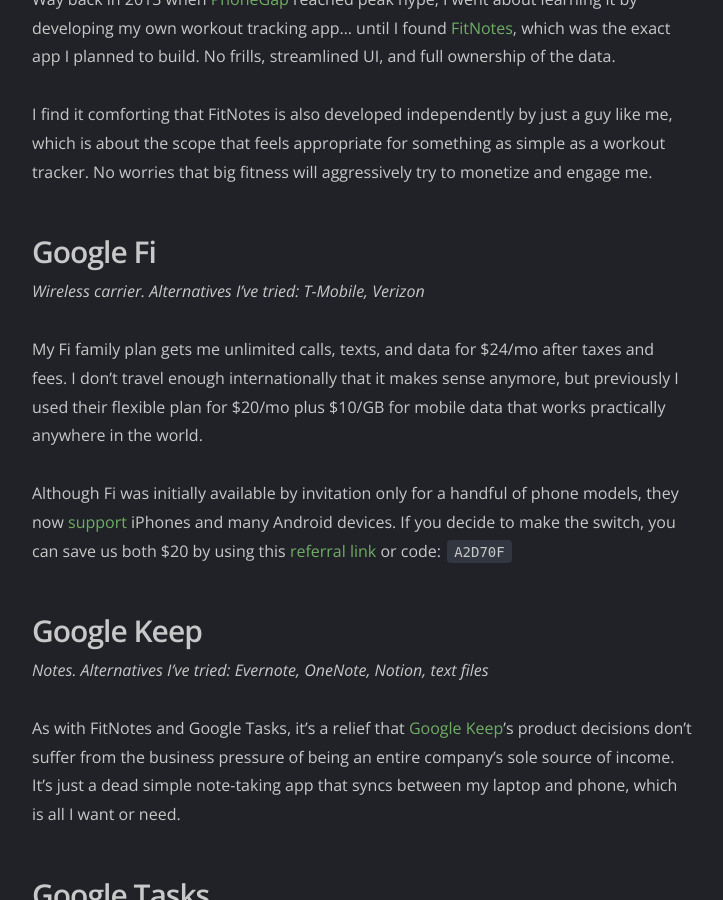
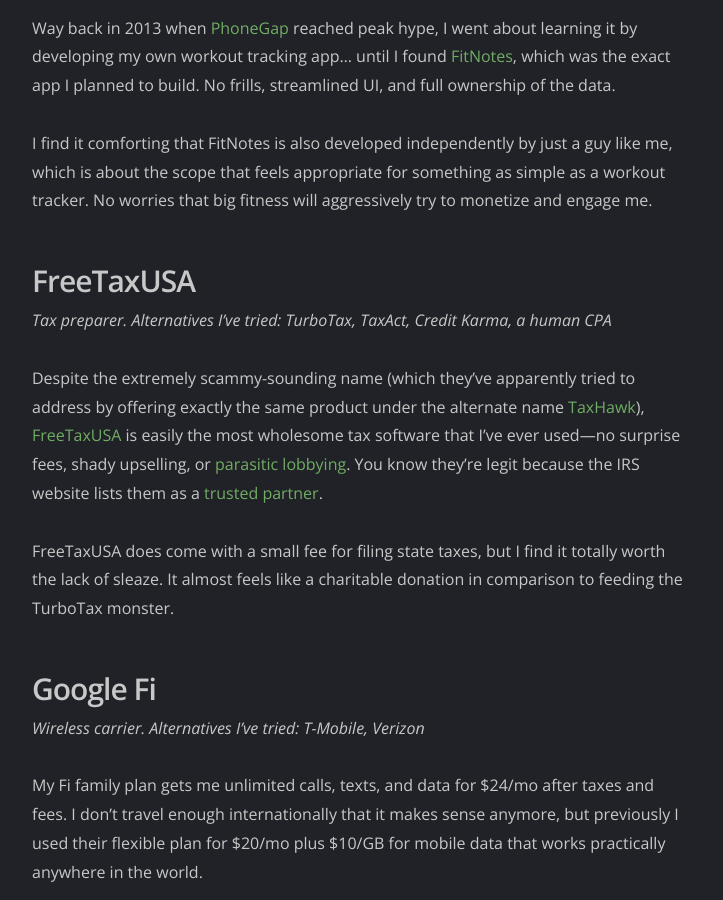
Before and after one commit to artnc/personal-website, a Jekyll site: the page built from src/blog/_posts/2022-12-31-apps-i-use.md, in a window 1280 px wide and 900 px high, scrolled down 3617 px. Shown: the whole window, without its empty margins (278-1001 px from the left). Built offline with Jekyll 4.4.1, drawn with Linux system fonts in a browser that asks for light colours; comment, search, counter and statistics services are not loaded; some of the changed text lies outside the part shown.

Commit message:
Add FreeTaxUSA to /apps-i-use

```diff
--- a/src/blog/_posts/2022-12-31-apps-i-use.md
+++ b/src/blog/_posts/2022-12-31-apps-i-use.md
@@ -9,7 +9,7 @@
 
 <!-- duo toc src/blog/_posts/2022-12-20-software-i-use.md | xc -->
 
-- General: [Android](#android), [Chronofile](#chronofile), [clipman](#clipman), [Duolingo](#duolingo), [Firefox](#firefox), [FitNotes](#fitnotes), [Google Fi](#google-fi), [Google Keep](#google-keep), [Google Tasks](#google-tasks), [Inoreader](#inoreader), [KeePassXC](#keepassxc), [Linux](#linux), [Meteogram](#meteogram), [Mint](#mint), [MobileSheets](#mobilesheets), [mpv](#mpv), [Mullvad](#mullvad), [MuseScore](#musescore), [Overleaf](#overleaf), [rclone](#rclone), [Reaper](#reaper), [Signal](#signal), [Syncthing](#syncthing)
+- General: [Android](#android), [Chronofile](#chronofile), [clipman](#clipman), [Duolingo](#duolingo), [Firefox](#firefox), [FitNotes](#fitnotes), [FreeTaxUSA](#freetaxusa), [Google Fi](#google-fi), [Google Keep](#google-keep), [Google Tasks](#google-tasks), [Inoreader](#inoreader), [KeePassXC](#keepassxc), [Linux](#linux), [Meteogram](#meteogram), [Mint](#mint), [MobileSheets](#mobilesheets), [mpv](#mpv), [Mullvad](#mullvad), [MuseScore](#musescore), [Overleaf](#overleaf), [rclone](#rclone), [Reaper](#reaper), [Signal](#signal), [Syncthing](#syncthing)
 
 - Coding: [Alacritty](#alacritty), [DejaVu Sans Mono](#dejavu-sans-mono), [DigitalOcean](#digitalocean), [fzf](#fzf), [Isso](#isso), [Jekyll](#jekyll), [nano](#nano), [ripgrep](#ripgrep), [Sublime Text](#sublime-text), [tmux](#tmux), [zsh](#zsh)
 
@@ -69,6 +69,14 @@
 
 I find it comforting that FitNotes is also developed independently by just a guy like me, which is about the scope that feels appropriate for something as simple as a workout tracker. No worries that big fitness will aggressively try to monetize and engage me.
 
+## FreeTaxUSA
+
+_Tax preparer. Alternatives I've tried: TurboTax, TaxAct, Credit Karma, a human CPA_
+
+Despite the extremely scammy-sounding name (which they've apparently tried to address by offering exactly the same product under the alternate name [TaxHawk](https://www.taxhawk.com/)), [FreeTaxUSA](https://www.freetaxusa.com/) is easily the most wholesome tax software that I've ever used&mdash;no surprise fees, shady upselling, or [parasitic lobbying](https://www.propublica.org/article/inside-turbotax-20-year-fight-to-stop-americans-from-filing-their-taxes-for-free). You know they're legit because the IRS website lists them as a [trusted partner](https://apps.irs.gov/app/freeFile/browse-all-offers/).
+
+FreeTaxUSA does come with a small fee for filing state taxes, but I find it totally worth the lack of sleaze. It almost feels like a charitable donation in comparison to feeding the TurboTax monster.
+
 ## Google Fi
 
 _Wireless carrier. Alternatives I've tried: T-Mobile, Verizon_
```
Also changed, not shown: other parts of src/blog/_posts/2022-12-31-apps-i-use.md (+2 -2 lines).
